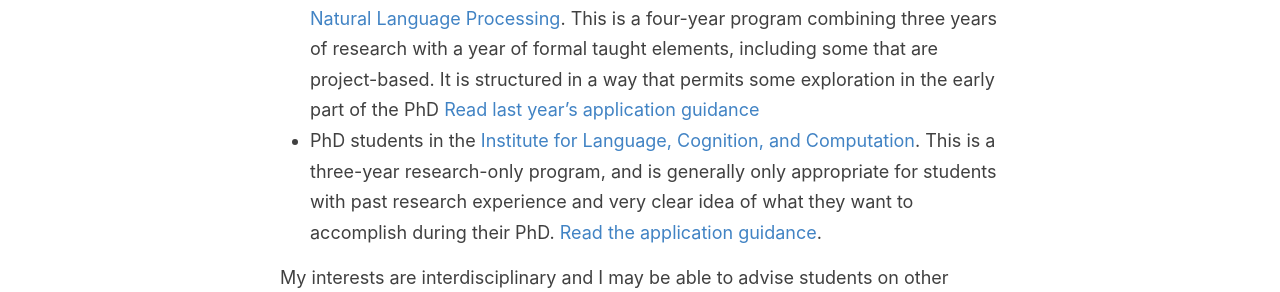
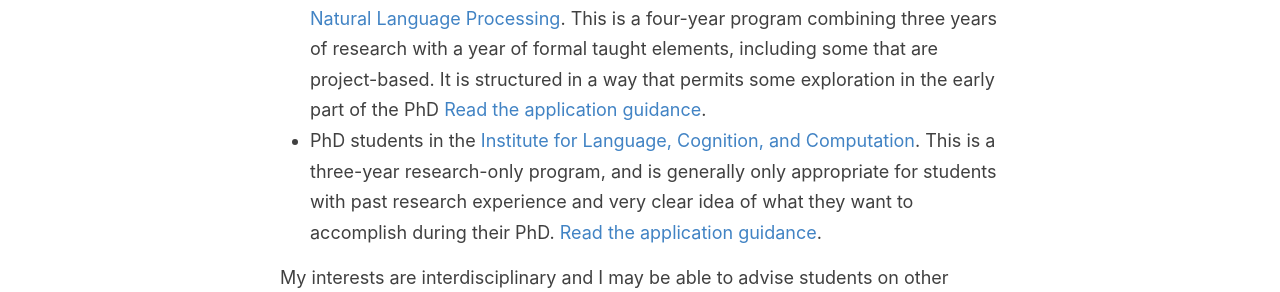
Before and after one commit to alopez/alopez.github.com, a Jekyll site: the page built from prospective.md, in a window 1280 px wide and 900 px high, scrolled down 2227 px. Shown: the part 161-453 px from the top of the window. Built offline with Jekyll 4.4.1, drawn with Linux system fonts in a browser that asks for light colours; some web fonts are replaced; our own code applies the rules of GitHub Pages for plain Markdown files.

Commit message:
Update prospective.md

```diff
--- a/prospective.md
+++ b/prospective.md
@@ -34,7 +34,7 @@
 
 **You cannot apply by emailing your documents to me.** You must use the university's common application system, which you can find in the application guidance links below. I advise students in two different programs:
 
-- PhD students in the [Centre for Doctoral Training in Designing Responsible Natural Language Processing](https://www.responsiblenlp.org). This is a four-year program combining three years of research with a year of formal taught elements, including some that are project-based. It is structured in a way that permits some exploration in the early part of the PhD [Read last year's application guidance](https://www.responsiblenlp.org/2026-studentships/)
+- PhD students in the [Centre for Doctoral Training in Designing Responsible Natural Language Processing](https://www.responsiblenlp.org). This is a four-year program combining three years of research with a year of formal taught elements, including some that are project-based. It is structured in a way that permits some exploration in the early part of the PhD [Read the application guidance](https://responsiblenlp.org/how-to-apply/).
 - PhD students in the [Institute for Language, Cognition, and Computation](http://www.ilcc.inf.ed.ac.uk/). This is a three-year research-only program, and is generally only appropriate for students with past research experience and very clear idea of what they want to accomplish during their PhD. [Read the application guidance](http://web.inf.ed.ac.uk/ilcc/study-with-us).
 
 My interests are interdisciplinary and I may be able to advise students on other programmes within the university, if they relate to my research. But please only apply to programmes that you are _genuinely interested in_. Applicants who submit to many unrelated programmes across schools and colleges are routinely rejected because they don't appear to be committed to any particular area of study, and a PhD definitely requires that commitment.
```
